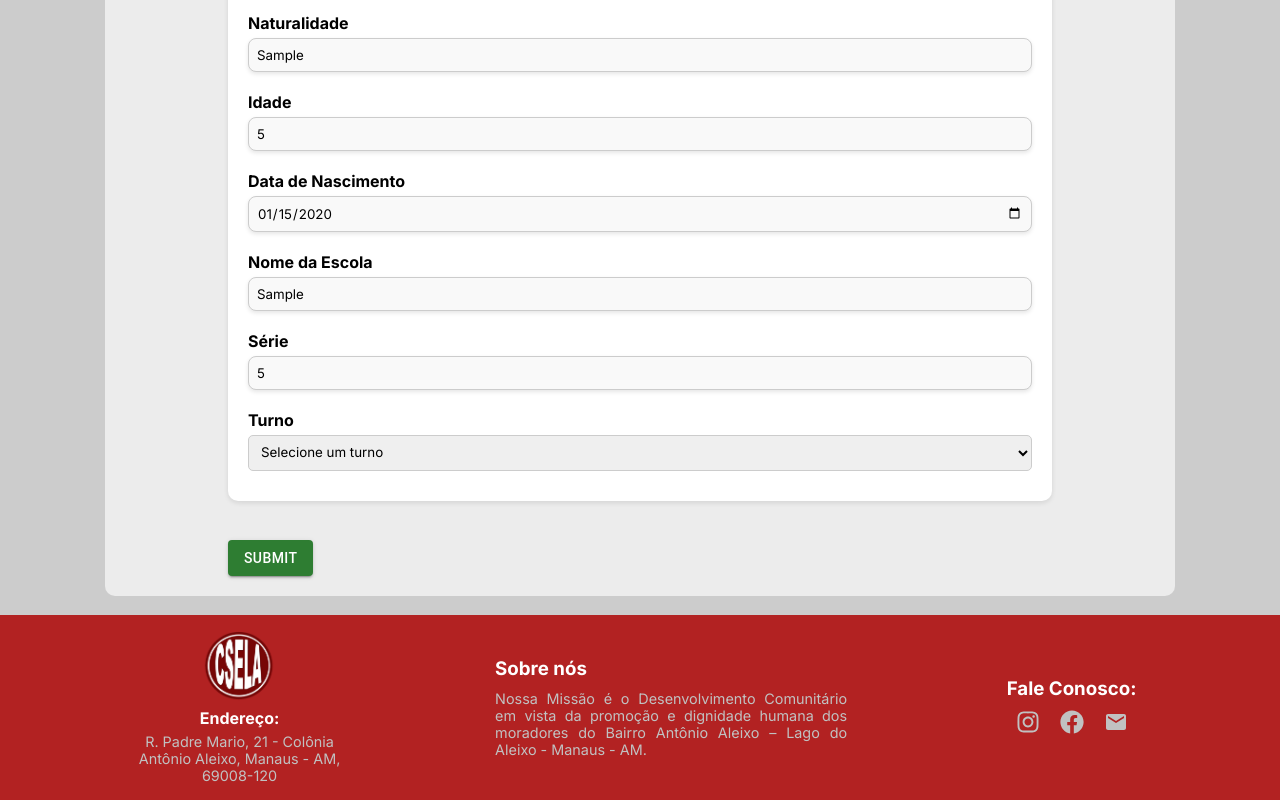
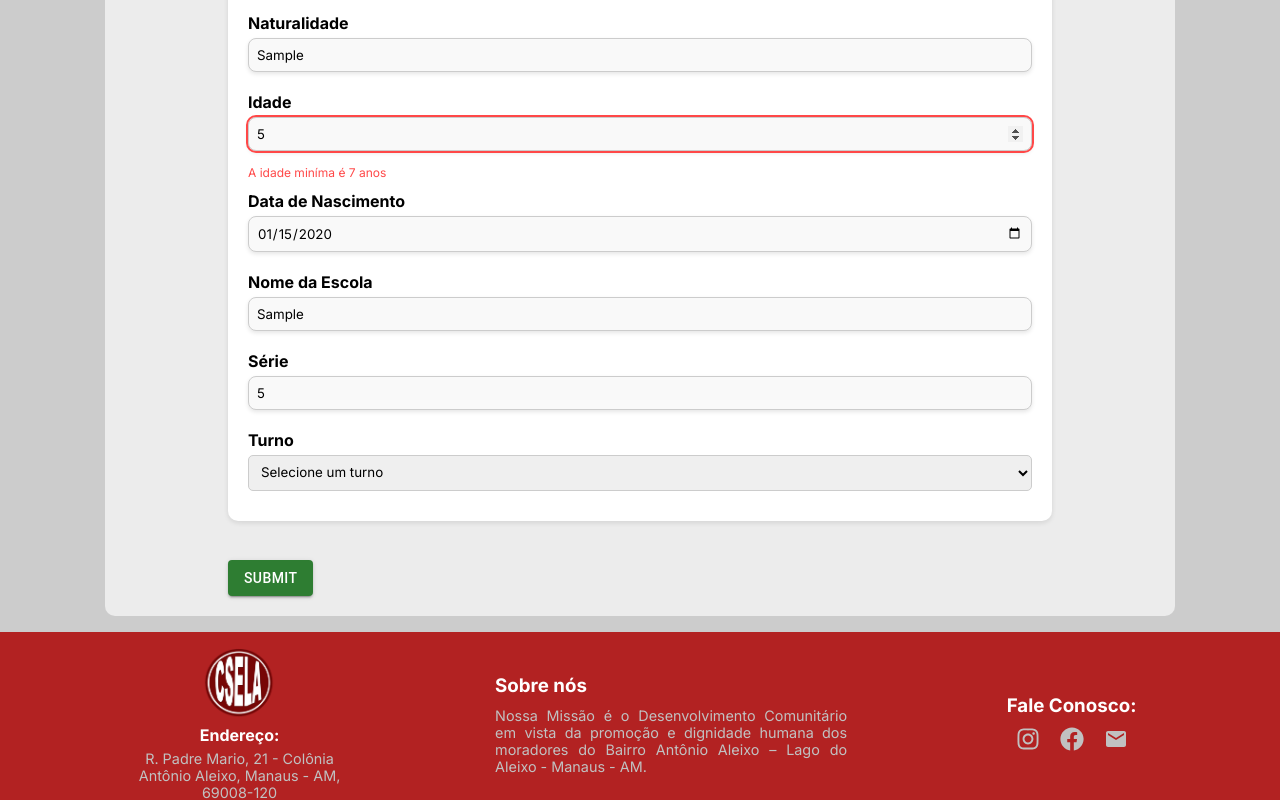
Before and after one commit to Edulira17/csela-project, a React (Vite) app in the folder frontend/: page /forms in a window 1280 px wide. Both pictures are taken after typing "Sample", "Sample", "5", "2020-01-15", "Sample", "5" into the empty fields and a click on the button "SUBMIT". Shown: the part 357-1157 px from the top of the page. Built offline with nearby package versions, Linux system fonts and the light colour scheme.

Commit message:
feat: melhora validacao nativa do react-hook-form

```diff
--- a/frontend/src/pages/Form/Formulario.tsx
+++ b/frontend/src/pages/Form/Formulario.tsx
@@ -3,11 +3,11 @@ import { FormContainer, FormGroup, ResponsiveContainerForm, ActionsContainer, In
 import { useForm } from 'react-hook-form'
 import { sendFormData } from "../../shared/utils/sendFormData";
 
-
+// add use-masked-input
 
 const Formulario = () => {
 
-  const { register, handleSubmit, formState: { errors } } = useForm({});
+  const { register, handleSubmit, formState: { errors } } = useForm();
 
   console.log({ errors })
 
@@ -21,30 +21,57 @@ const Formulario = () => {
             className={errors?.name?.type && "input-error"}
             type="text"
             {...register("name", {
-              required: true,
-              validate: (value) => /^[A-Za-zÀ-ÿ\s]+$/.test(value) || "Apenas letras são permitidas"
+              required: "O nome é obrigatório",
+              validate: (value) => /^[A-Za-zÀ-ÖØ-öø-ÿ\s]+$/.test(value) || "O nome deve conter apenas letras e espaços"
             })}
+
           />
-          {errors?.name?.type && <span className="error-message">O nome é obrigatório</span>}
+          {errors.name && (
+            <span className="error-message">{errors.name?.message as string}</span>
+          )}
           <Label>Naturalidade</Label>
           <Input
             className={errors?.naturalidade?.type && "input-error"}
             type="text"
             {...register("naturalidade", {
-              required: true
+              required: "A naturalidade é obrigatória",
+              validate: (value) => /^[A-Za-zÀ-ÖØ-öø-ÿ\s]+$/.test(value) || "A naturalidade deve conter apenas letras e espaços"
             })}
           />
-          {errors?.naturalidade?.type === "required" && <span className="error-message">Naturalidade é obrigatória</span>}
+          {errors.naturalidade && (
+            <span className="error-message">{errors.naturalidade?.message as string}</span>
+          )}
           <Label>Idade</Label>
           <Input
+            className={errors?.idade?.type && "input-error"}
             type="number"
-            {...register("idade")}
-
+            {...register("idade", {
+              required: "A idade é obrigatória",
+              min: {
+                value: 7,
+                message: "A idade miníma é 7 anos"
+              },
+              max: {
+                value: 17,
+                message: "A idade máxima é 17 anos"
+              }
+            })}
           />
+          {errors.idade && (
+            <span className="error-message">{errors.idade?.message as string}</span>
+          )}
           <Label>Data de Nascimento</Label>
           <Input
             type="date"
-            {...register("dataNascimento")}
+            {...register("dataNascimento", {
+              required: "A data de nascimento é obrigatória",
+              validate: (value) => {
+                const dataNascimento = new Date(value);
+                const dataAtual = new Date();
+                const idade = dataAtual.getFullYear() - dataNascimento.getFullYear();
+                return idade >= 7 && idade <= 17 || "A idade deve estar entre 7 e 17 anos";
+              }
+            })}
           />
           <Label>Nome da Escola</Label>
           <Input
--- a/frontend/src/pages/Form/style.ts
+++ b/frontend/src/pages/Form/style.ts
@@ -48,7 +48,7 @@ export const FormGroup = styled.div`
   box-shadow: 0 2px 5px rgba(0, 0, 0, 0.1);
 
   .input-error {
-    outline: 1px solid rgb(255, 72, 72);
+    outline: 2px solid rgb(255, 72, 72);
   }
 
   .error-message {
@@ -82,7 +82,6 @@ export const CustomInput = styled(InputMask)`
   margin-bottom: 10px;
   background: #f9f9f9;
   box-shadow: 0 2px 4px rgba(0, 0, 0, 0.1);
-
 `
 
 export const Select = styled.select`
```
